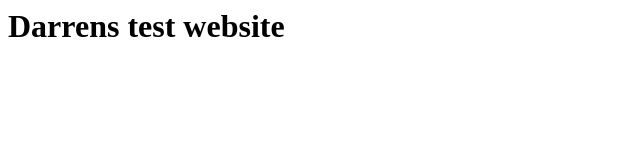
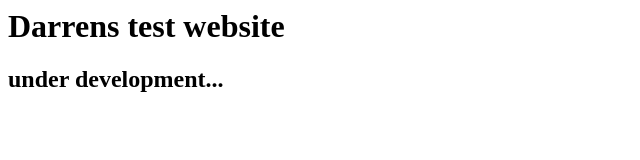
Before and after one commit to DazzlaD/CV, a plain HTML site: page index.html in a window 1280 px wide. Shown: the whole page, without its empty margins (0-640 px from the left). Drawn offline with Linux system fonts and the light colour scheme.

Commit message:
Update index.html

```diff
--- a/index.html
+++ b/index.html
@@ -4,6 +4,7 @@
 
 <body>
 <h1> Darrens test website </h1>
+  <h2> under development...</h2>
 
 </body>
 
```
